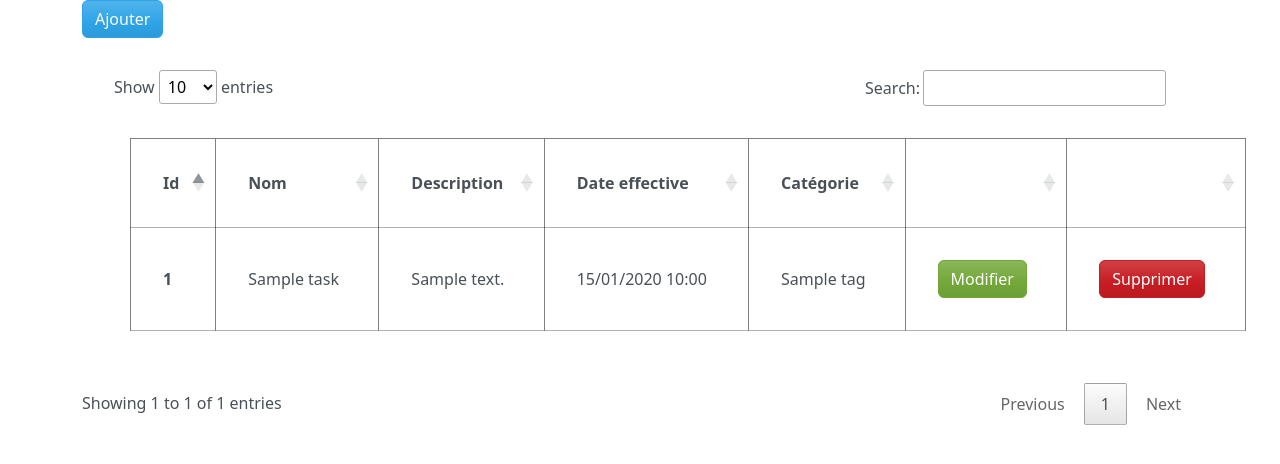
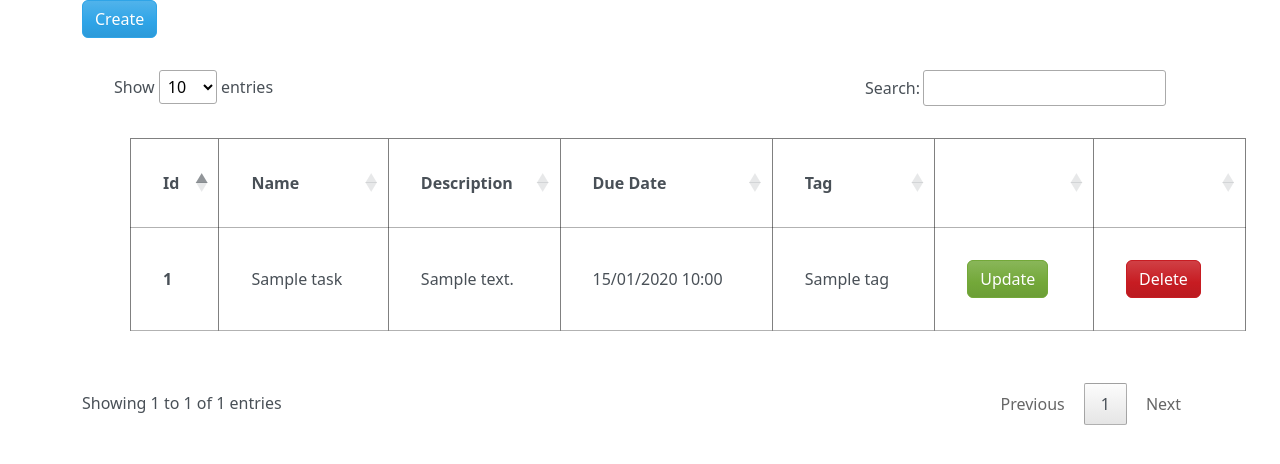
Before and after one commit to Flaviczka/symfony, a Symfony app: template templates/task/index.html.twig in a window 1280 px wide. Shown: the top 464 px of the page. Run offline with Twig, Linux system fonts and the light colour scheme; the template is opened without the code that fills it: most values are stand-ins (such as "Sample title", 1, 10 or a date in 2020); some libraries are stand-ins or nearby versions.

Commit message:
Traduction V1.0

```diff
--- a/composer.json
+++ b/composer.json
@@ -22,6 +22,7 @@
         "symfony/proxy-manager-bridge": "5.3.*",
         "symfony/runtime": "5.3.*",
         "symfony/security-bundle": "5.3.*",
+        "symfony/translation": "5.3.*",
         "symfony/twig-bundle": "5.3.*",
         "symfony/yaml": "5.3.*",
         "twig/extra-bundle": "^2.12|^3.0",
--- a/src/Controller/SecurityController.php
+++ b/src/Controller/SecurityController.php
@@ -10,7 +10,7 @@ use Symfony\Component\Security\Http\Authentication\AuthenticationUtils;
 class SecurityController extends AbstractController
 {
     /**
-     * @Route("/login", name="app_login")
+     * @Route("/{_locale}/login", name="app_login")
      */
     public function login(AuthenticationUtils $authenticationUtils): Response
     {
--- a/templates/base.html.twig
+++ b/templates/base.html.twig
@@ -7,7 +7,7 @@
 			{% endblock %}
 		</title>
 		{# Run `composer require symfony/webpack-encore-bundle`
-																																																																														           and uncomment the following Encore helpers to start using Symfony UX #}
+																																																																																								           and uncomment the following Encore helpers to start using Symfony UX #}
 
 		{% block stylesheets %}
 			<link rel="stylesheet" href="//cdn.datatables.net/1.11.3/css/jquery.dataTables.min.css">
@@ -20,9 +20,10 @@
 	</head>
 	<body>
 		{% if is_granted('IS_AUTHENTICATED_FULLY') %}
-			<p>Vous êtes authentifié en tant que :
+			<p>{% trans from "messages" %}auth.msg{% endtrans %}
+				:
 				{{ app.user.email }}</p>
-			<a href="{{ path('app_logout') }}">Logout</a>
+			<a href="{{ path('app_logout') }}">{% trans from "messages" %}auth.logout{% endtrans %}</a>
 		{% endif %}
 		{% block body %}{% endblock %}
 
--- a/templates/task/index.html.twig
+++ b/templates/task/index.html.twig
@@ -4,15 +4,17 @@
 {% endblock %}
 
 {% block body %}
-	<div class="container">
-		<a href="{{ path('task_create') }}" class="btn btn-primary">Ajouter</a>
+
+	{# <p>{{translated}}</p> #}
+	{# <p>{{translated|trans}}</p> #}
+		<div class="container"> <a href="{{ path('task_create') }}" class="btn btn-primary">{% trans from "messages" %}general.button.add{% endtrans %}</a>
 		<table class="table-striped table-bordered" id="tableTasks">
 			<thead>
 				<th>Id</th>
-				<th>Nom</th>
-				<th>Description</th>
-				<th>Date effective</th>
-				<th>Catégorie</th>
+				<th>{% trans from "messages" %}general.name{% endtrans %}</th>
+				<th>{% trans from "messages" %}general.description{% endtrans %}</th>
+				<th>{% trans from "messages" %}general.due_date{% endtrans %}</th>
+				<th>{% trans from "messages" %}general.category{% endtrans %}</th>
 				<th></th>
 				<th></th>
 			</thead>
@@ -26,10 +28,10 @@
 							<td>{{ task.dueAt | date('d/m/Y H:i') }}</td>
 							<td>{{ task.tag.name }}</td>
 							<td>
-								<a href="{{ path('task_update', {'id': task.id}) }}" class="btn btn-success">Modifier</a>
+								<a href="{{ path('task_update', {'id': task.id}) }}" class="btn btn-success">{% trans from "messages" %}general.button.update{% endtrans %}</a>
 							</td>
 							<td>
-								<a href="{{ path('task_delete', {'id': task.id}) }}" class="btn btn-danger">Supprimer</a>
+								<a href="{{ path('task_delete', {'id': task.id}) }}" class="btn btn-danger">{% trans from "messages" %}general.button.delete{% endtrans %}</a>
 							</td>
 						</tr>
 					{% endfor %}
--- /dev/null
+++ b/translations/messages.en.yaml
@@ -0,0 +1,19 @@
+Symfony is great: I love symfony
+Log in: Log in
+
+auth:
+  msg: You are logged in as
+  logout: Log out
+  login: Log in
+general:
+  name: Name
+  description: Description
+  due_date: Due Date
+  category: Tag
+  button:
+    success: Confirm
+    cancel: Cancel
+    delete: Delete
+    add: Create
+    update: Update
+nav:
```
Also changed, not shown: config/routes/annotations.yaml (+9 -5 lines), config/services.yaml (+18 -17 lines), src/Controller/TaskController.php (+12 -8 lines), src/Form/TaskType.php (+18 -4 lines), templates/security/login.html.twig (+8 -5 lines), translations/messages.fr.yaml (added, +19 -0 lines), 4 other files.
